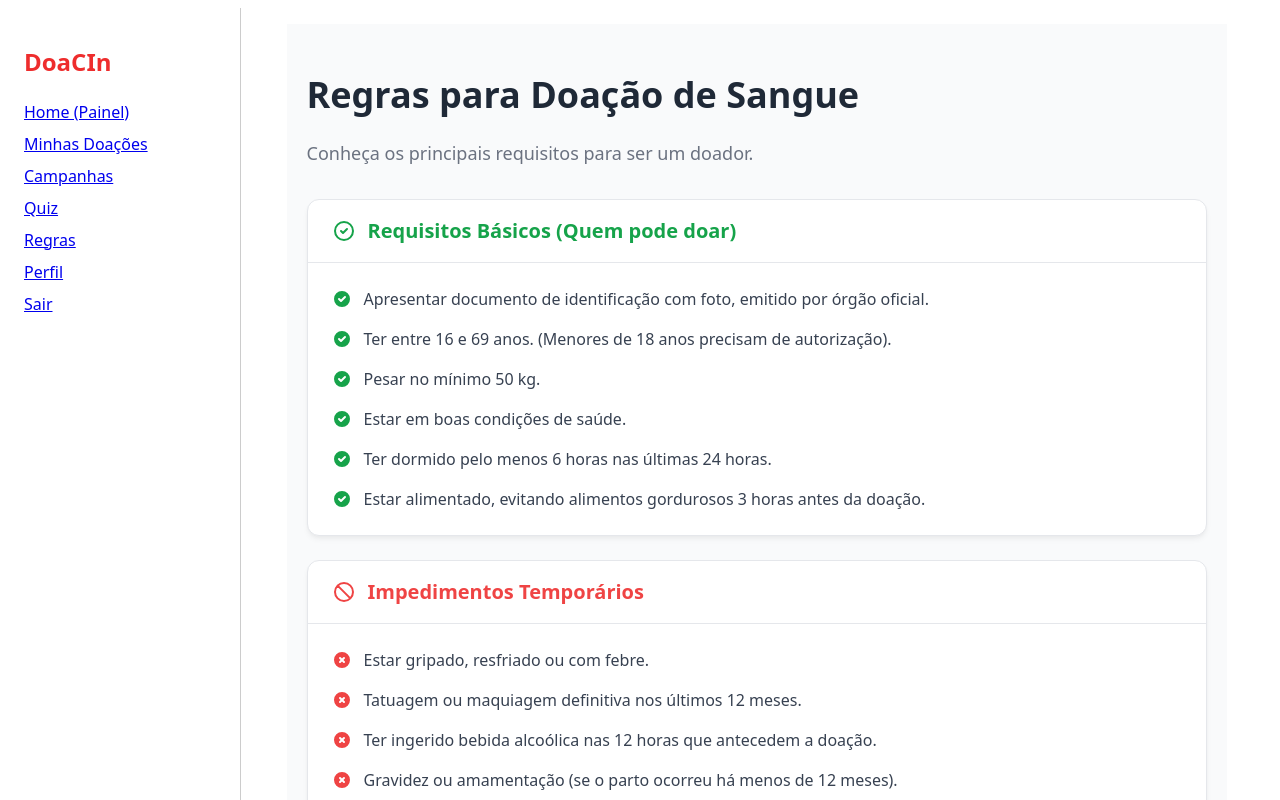
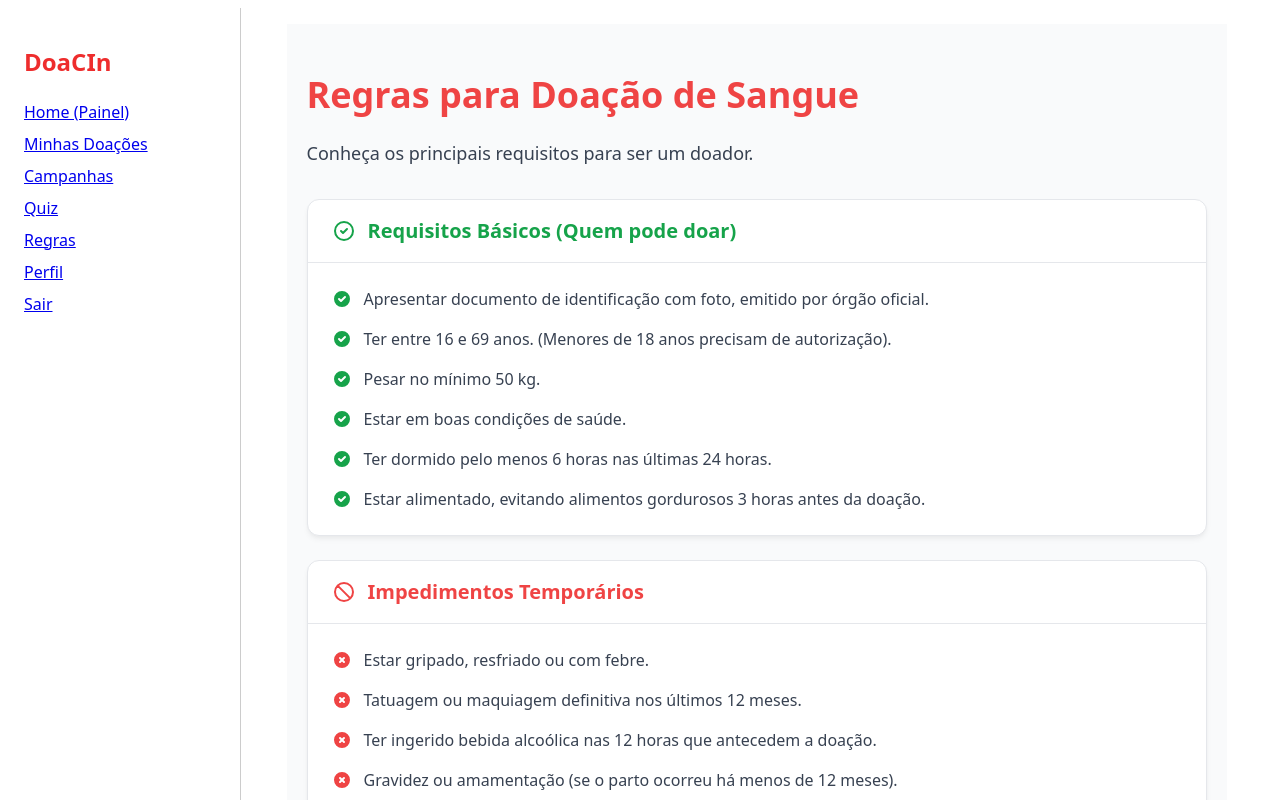
Before and after one commit to luizneto27/DoaCin, a React (Vite) app: page /regras in a window 1280 px wide. Shown: the top 800 px of the page. Built offline with nearby package versions, Linux system fonts and the light colour scheme.

Commit message:
refactor: rulespage

```diff
--- a/src/pages/RulesPage.jsx
+++ b/src/pages/RulesPage.jsx
@@ -142,13 +142,13 @@ const styles = {
   header: {
     fontSize: '2.25rem', // 36px
     fontWeight: '700',
-    color: '#1f2937', // Cinza bem escuro
+    color: '#ef4444', // Vermelho
     textAlign: 'left',
     marginBottom: '8px',
   },
   subHeader: {
     fontSize: '1.125rem', // 18px
-    color: '#6b7280', // Cinza médio
+    color: '#374151',
     textAlign: 'left',
     marginBottom: '32px',
   },
```
